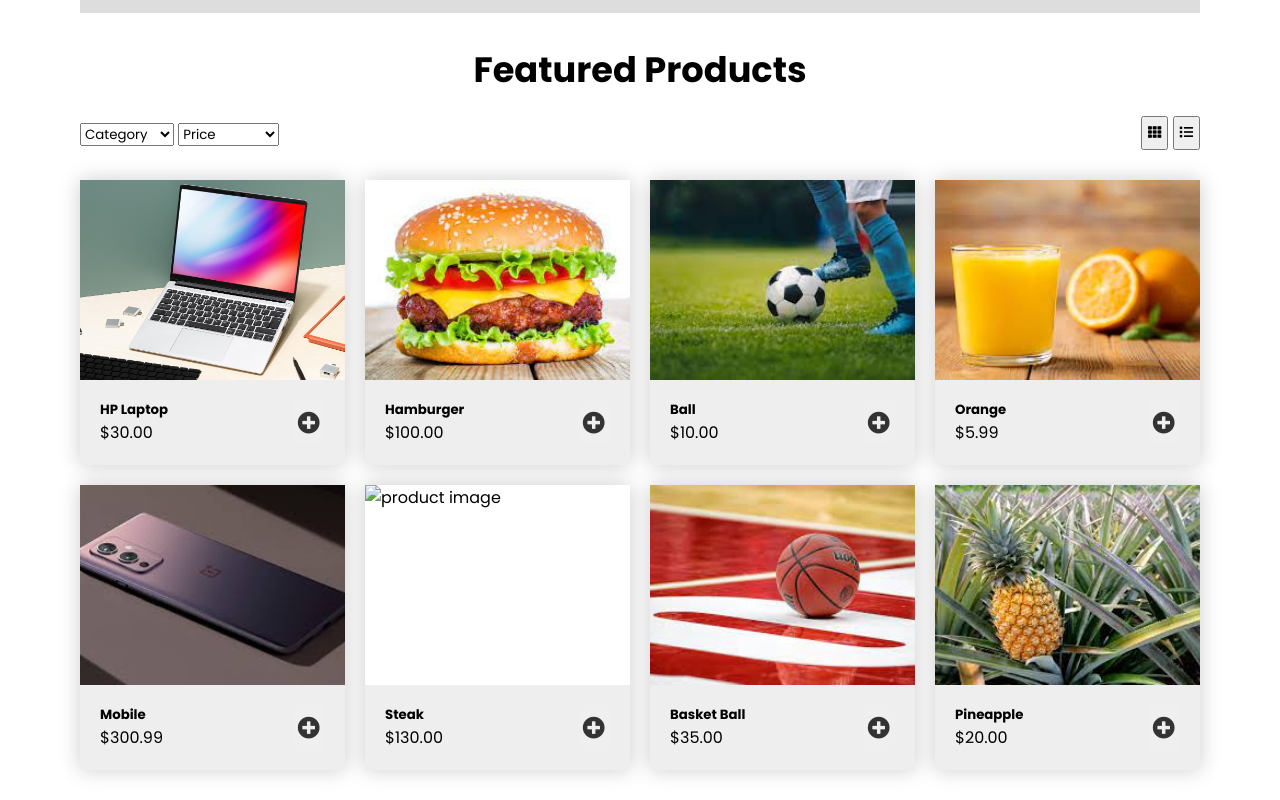
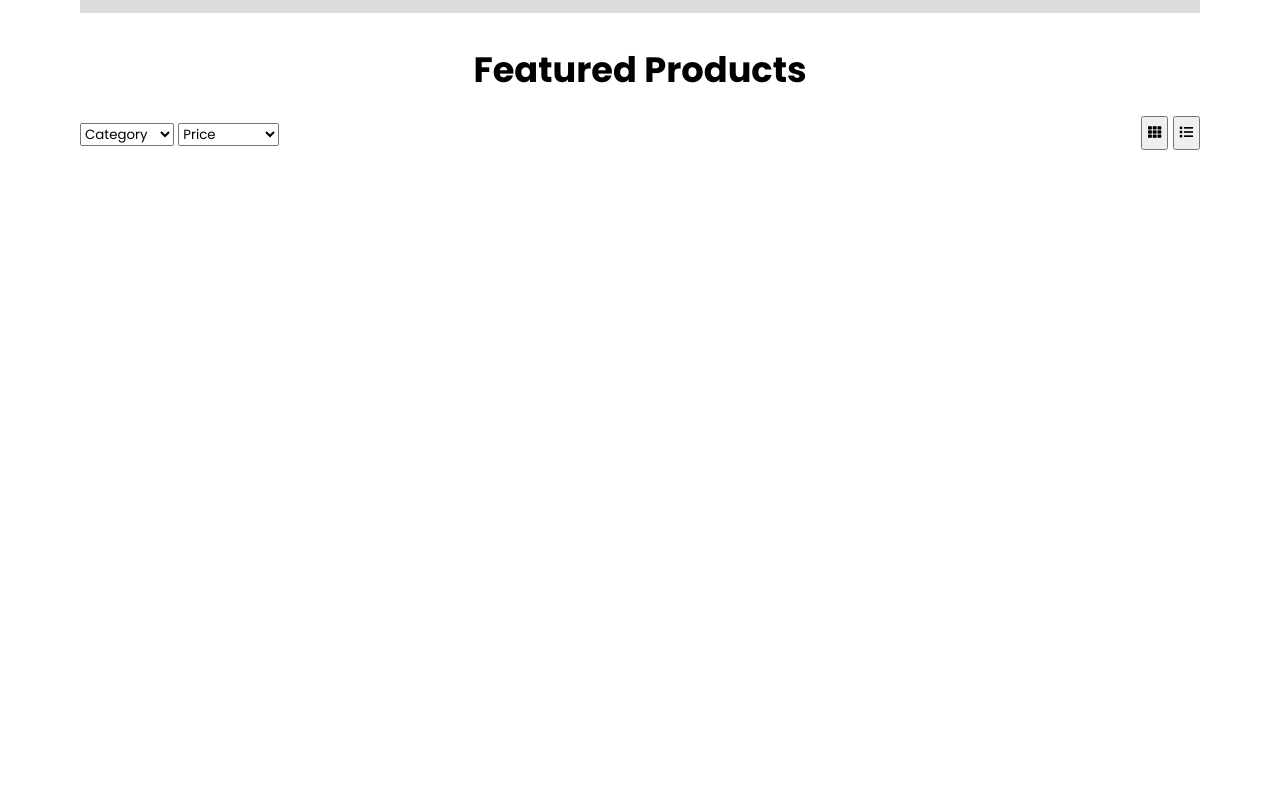
Before and after one commit to GSG-G11/OGANI-ecommerce-app-t3, a website: page html/home.html in a window 1280 px wide. Shown: the part 449-1249 px from the top of the page. After the commit the page ends 800 px from the top, so only its background shows below. Drawn offline with Linux system fonts and the light colour scheme.

Commit message:
Added Script Tags and Removed Static Products From HTML Page Relates #8

```diff
--- a/html/home.html
+++ b/html/home.html
@@ -93,106 +93,10 @@
 						</button>
 					</div>
 				</div>
-				<div class="products-items grid">
-					<div class="prod" data-category="electronics">
-						<img src="../assets/images/laptop.jpg" alt="product image" />
-						<div class="details">
-							<div class="info">
-								<h5>HP Laptop</h5>
-								<p class="price">$30.00</p>
-							</div>
-							<button class="add-to-cart">
-								<i class="fas fa-plus-circle"></i>
-							</button>
-						</div>
-					</div>
-					<div class="prod" data-category="food">
-						<img src="../assets/images/hamburger.jpeg" alt="product image" />
-						<div class="details">
-							<div class="info">
-								<h5>Hamburger</h5>
-								<p class="price">$100.00</p>
-							</div>
-							<button class="add-to-cart">
-								<i class="fas fa-plus-circle"></i>
-							</button>
-						</div>
-					</div>
-					<div class="prod" data-category="sports">
-						<img src="../assets/images/ball.jpeg" alt="product image" />
-						<div class="details">
-							<div class="info">
-								<h5>Ball</h5>
-								<p class="price">$10.00</p>
-							</div>
-							<button class="add-to-cart">
-								<i class="fas fa-plus-circle"></i>
-							</button>
-						</div>
-					</div>
-					<div class="prod" data-category="drink">
-						<img src="../assets/images/orange.jpeg" alt="product image" />
-						<div class="details">
-							<div class="info">
-								<h5>Orange</h5>
-								<p class="price">$5.99</p>
-							</div>
-							<button class="add-to-cart">
-								<i class="fas fa-plus-circle"></i>
-							</button>
-						</div>
-					</div>
-					<div class="prod" data-category="electronics">
-						<img src="../assets/images/mobile.jpeg" alt="product image" />
-						<div class="details">
-							<div class="info">
-								<h5>Mobile</h5>
-								<p class="price">$300.99</p>
-							</div>
-							<button class="add-to-cart">
-								<i class="fas fa-plus-circle"></i>
-							</button>
-						</div>
-					</div>
-					<div class="prod" data-category="food">
-						<img src="../assets/images/steak.jpeg" alt="product image" />
-						<div class="details">
-							<div class="info">
-								<h5>Steak</h5>
-								<p class="price">$130.00</p>
-							</div>
-							<button class="add-to-cart">
-								<i class="fas fa-plus-circle"></i>
-							</button>
-						</div>
-					</div>
-					<div class="prod" data-category="sports">
-						<img src="../assets/images/basketball.jpeg" />
-						<div class="details">
-							<div class="info">
-								<h5>Basket Ball</h5>
-								<p class="price">$35.00</p>
-							</div>
-							<button class="add-to-cart">
-								<i class="fas fa-plus-circle"></i>
-							</button>
-						</div>
-					</div>
-					<div class="prod" data-category="fruit">
-						<img src="../assets/images/pineapple.jpeg" alt="product image" />
-						<div class="details">
-							<div class="info">
-								<h5>Pineapple</h5>
-								<p class="price">$20.00</p>
-							</div>
-							<button class="add-to-cart">
-								<i class="fas fa-plus-circle"></i>
-							</button>
-						</div>
-					</div>
-				</div>
+				<div class="products-items grid"></div>
 			</div>
 		</section>
-		<script src="../js/dom.js"></script>
+		<script type="module" src="../js/logic.js"></script>
+		<script type="module" src="../js/dom.js"></script>
 	</body>
 </html>
```
